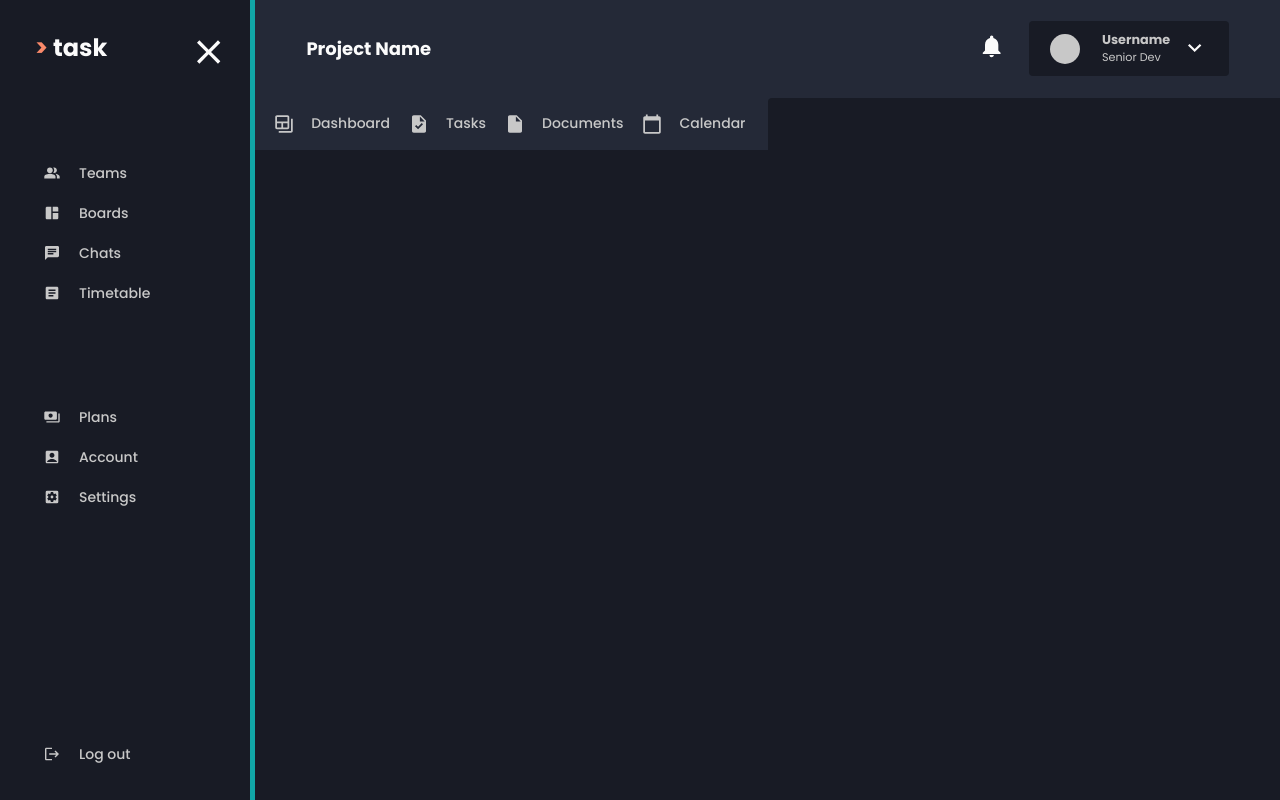
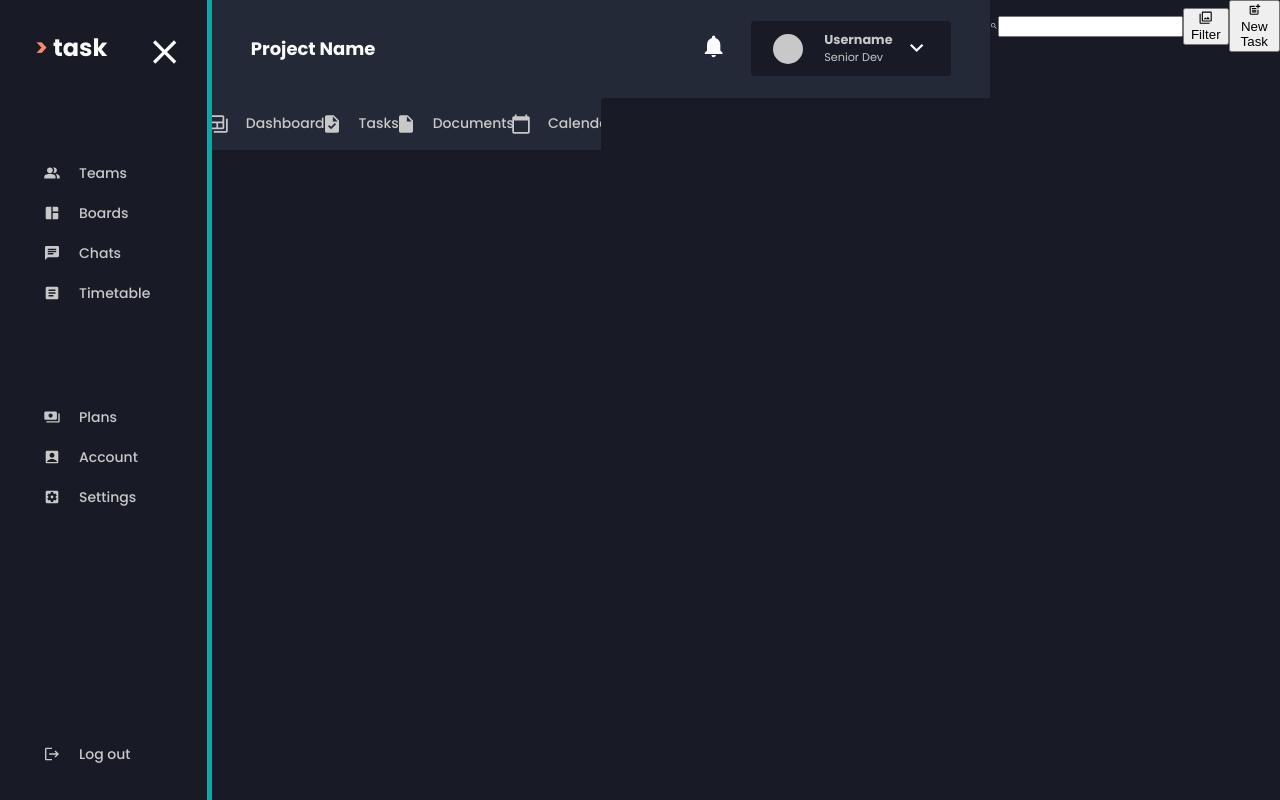
Before and after one commit to 0xOKNOTOK/task-manager, a Next.js app in the folder task/: page /test in a window 1280 px wide. Built offline with nearby package versions, Linux system fonts and the light colour scheme.

Commit message:
Created search bar which will appear on several pages.

```diff
--- a/task/components/ButtonIcon/ButtonIcon.tsx
+++ b/task/components/ButtonIcon/ButtonIcon.tsx
@@ -5,11 +5,13 @@ interface Props {
   children: any
   onClick: MouseEventHandler<HTMLButtonElement>
   cssClass?: string
+  icon?: any
 }
 
-export const ButtonIcon = ({ children, onClick, cssClass }: Props) => {
+export const ButtonIcon = ({ children, onClick, cssClass, icon }: Props) => {
   return (
     <button onClick={onClick} className={cssClass}>
+      {icon}
       {children}
     </button>
   )
--- /dev/null
+++ b/task/components/SearchBar/SearchBar.tsx
@@ -0,0 +1,36 @@
+import React, { SyntheticEvent } from 'react'
+import { FlexWrapper } from '../FlexWrapper/FlexWrapper'
+import styles from './SearchBar.module.css'
+import { MdSearch, MdFilterList, MdPostAdd, MdFilter } from 'react-icons/md'
+import { Button } from '../Button/Button'
+import { ButtonIcon } from '../ButtonIcon/ButtonIcon'
+
+export const SearchBar = () => {
+  const handleFilterButtonPress = (event: SyntheticEvent) => {
+    event.preventDefault()
+  }
+
+  const handleNewTaskButtonPress = (event: SyntheticEvent) => {
+    event.preventDefault()
+  }
+  return (
+    <FlexWrapper>
+      <MdSearch />
+      <input type='search' name='taskSearch' id='task' />
+      <ButtonIcon
+        icon={<MdFilter />}
+        onClick={handleFilterButtonPress}
+        cssClass='filter'
+      >
+        Filter
+      </ButtonIcon>
+      <ButtonIcon
+        icon={<MdPostAdd />}
+        onClick={handleNewTaskButtonPress}
+        cssClass='newtask'
+      >
+        New Task
+      </ButtonIcon>
+    </FlexWrapper>
+  )
+}
--- a/task/pages/test.tsx
+++ b/task/pages/test.tsx
@@ -4,15 +4,14 @@ import { Navbar } from '../components/Navbar/Navbar'
 import { ProjectHeader } from '../components/ProjectHeader/ProjectHeader'
 import { GridWrapper } from '../components/GridWrapper/GridWrapper'
 import { Task } from '../components/Task/Task'
+import { SearchBar } from '../components/SearchBar/SearchBar'
 
 const Test: NextPage = () => {
   return (
     <main>
       <Navbar />
       <ProjectHeader />
-      <GridWrapper>
-        <Task task={{}} />
-      </GridWrapper>
+      <SearchBar />
     </main>
   )
 }
```
Also changed, not shown: task/components/TasksManager/TasksManager.tsx (+14 -0 lines), task/components/SearchBar/SearchBar.module.css (added).
